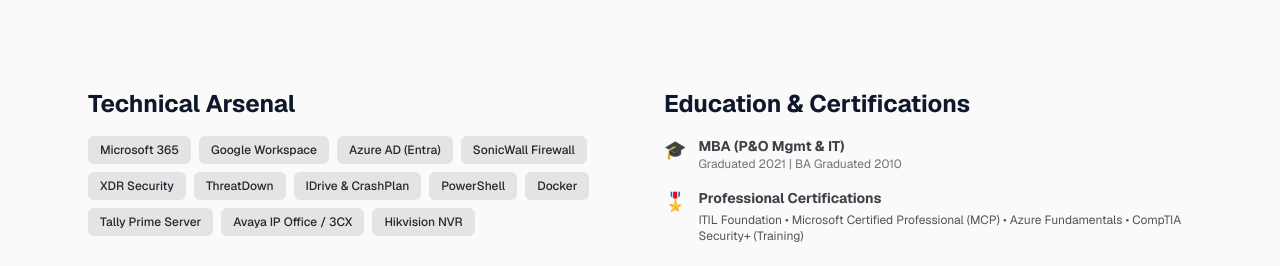
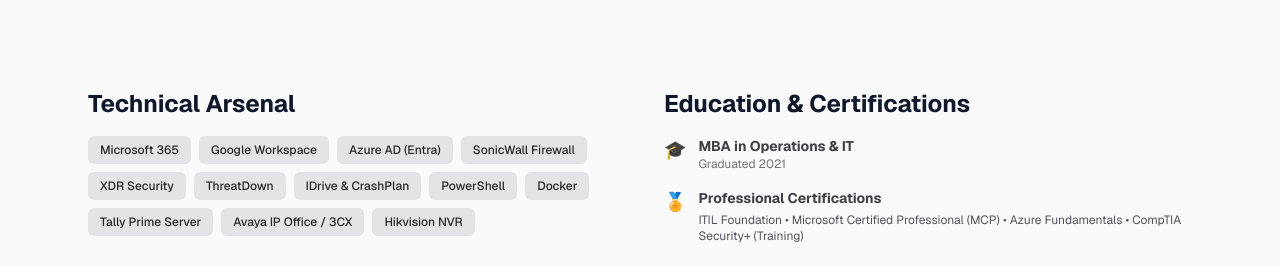
Before and after one commit to intajkhan-it/intaj-portfolio, a Next.js app: page / in a window 1280 px wide. Shown: the part 1740-2006 px from the top of the page. Built offline with nearby package versions, Linux system fonts and the light colour scheme.

Commit message:
Update education section to highlight MBA

```diff
--- a/app/page.tsx
+++ b/app/page.tsx
@@ -188,12 +188,12 @@ export default function Home() {
   <li className="flex items-start gap-3">
     <span className="text-lg">🎓</span>
     <div>
-                  <strong>MBA (P&O Mgmt & IT)</strong>
-                  <p className="text-xs text-zinc-500">Graduated 2021 | BA Graduated 2010</p>
+      <strong>MBA in Operations & IT</strong>
+      <p className="text-xs text-zinc-500">Graduated 2021</p>
     </div>
   </li>
   <li className="flex items-start gap-3">
-                <span className="text-lg">🎖️</span>
+    <span className="text-lg">🏅</span>
     <div>
       <strong>Professional Certifications</strong>
       <p className="text-xs text-zinc-600 mt-1">ITIL Foundation • Microsoft Certified Professional (MCP) • Azure Fundamentals • CompTIA Security+ (Training)</p>
```
Lines whose indentation alone changed are shown as unchanged.
